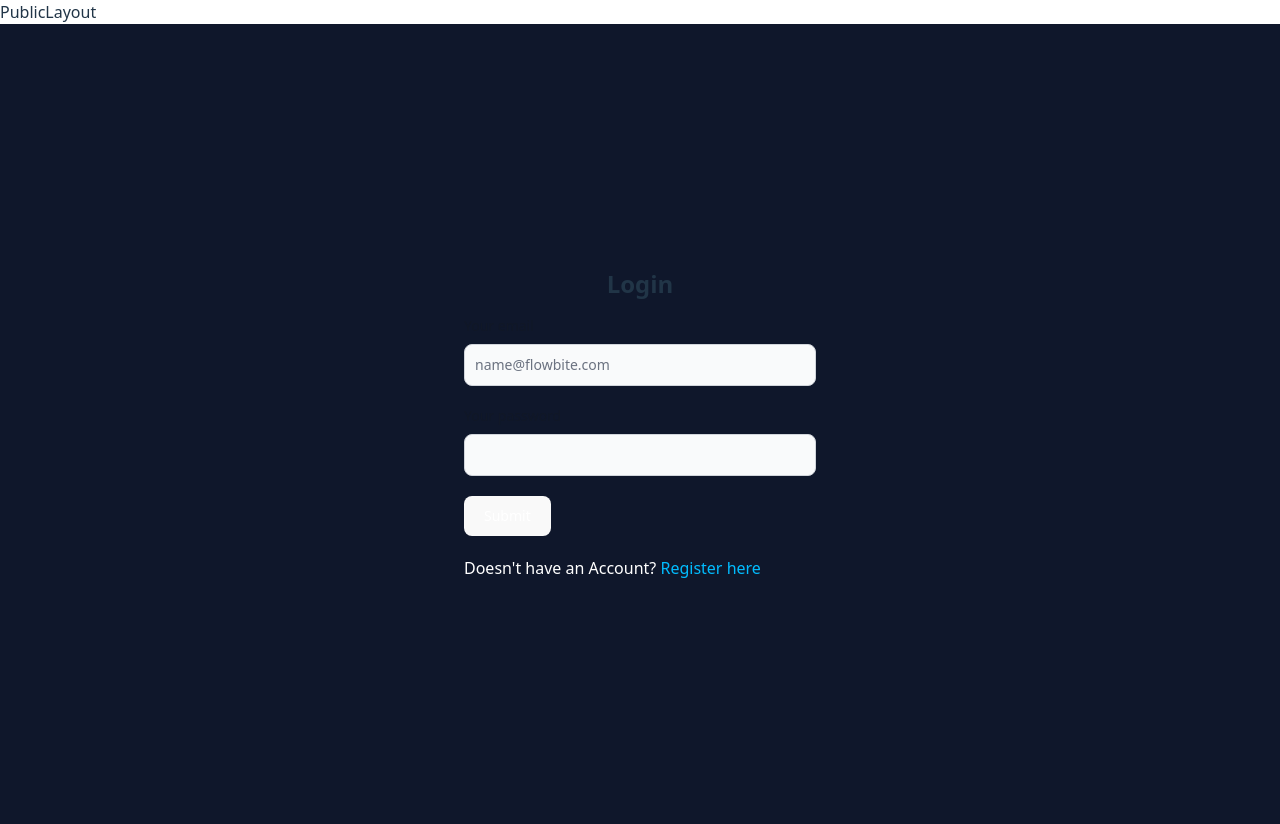
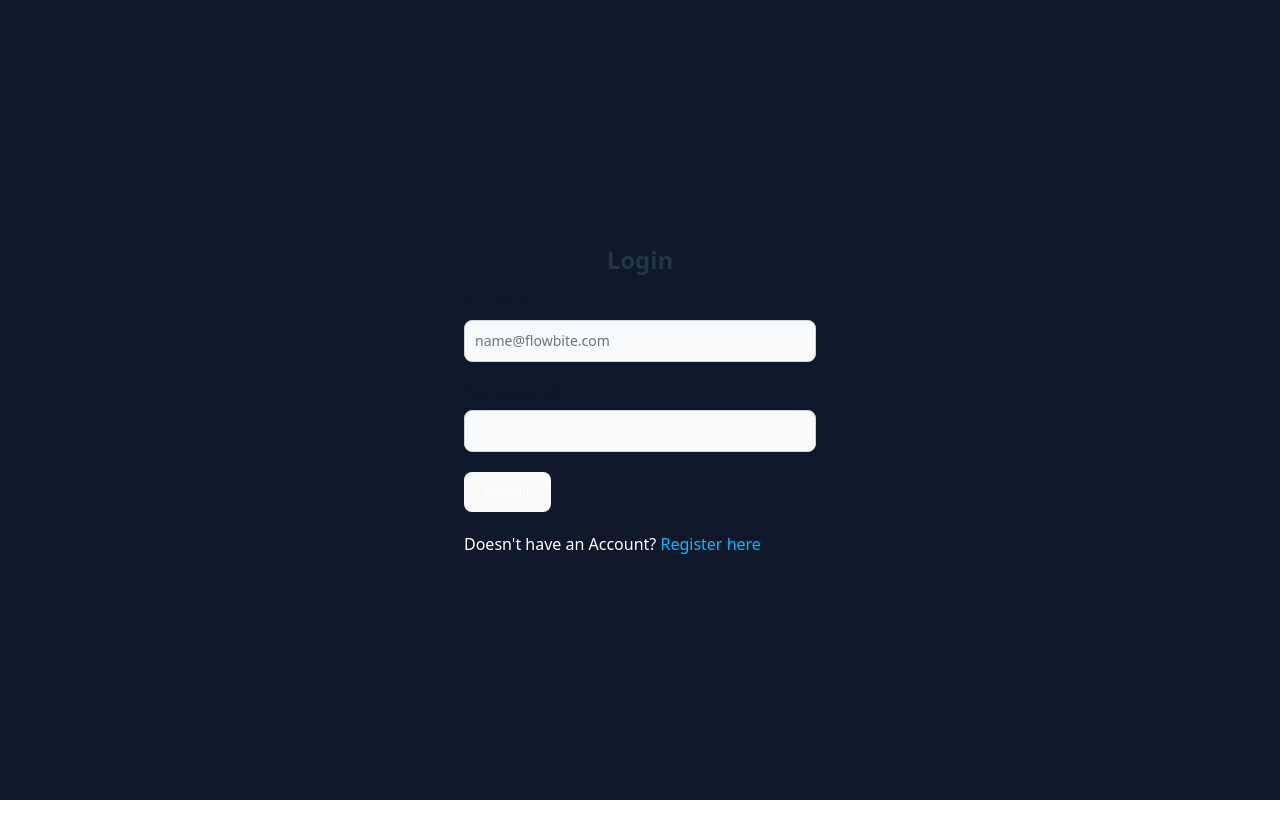
Before and after one commit to techsolve-group-project/client, a React (Vite) app: page /login in a window 1280 px wide. After the commit the page ends 800 px from the top, so only its background shows below. Built offline with nearby package versions, Linux system fonts and the light colour scheme.

Commit message:
refactor: Clean up AuthLayout and PublicLayout components by adjusting imports and removing unnecessary elements

```diff
--- a/src/layout/AuthLayout.jsx
+++ b/src/layout/AuthLayout.jsx
@@ -1,5 +1,6 @@
 import { useEffect } from 'react';
 import { Outlet, useNavigate } from 'react-router';
+import Navbar from '../components/Navbar';
 export default function AuthLayout() {
   const navigate = useNavigate();
   const handleIsLoggedIn = () => {
@@ -14,8 +15,8 @@ export default function AuthLayout() {
   }, []);
   return (
     <>
-        <Navbar/>
-        <Outlet/>
+      <Navbar />
+      <Outlet />
     </>
   );
 }
--- a/src/layout/PublicLayout.jsx
+++ b/src/layout/PublicLayout.jsx
@@ -18,7 +18,6 @@ const PublicLayout = () => {
 
   return (
     <>
-      <h1>PublicLayout</h1>
       <Outlet />
     </>
   );
```
